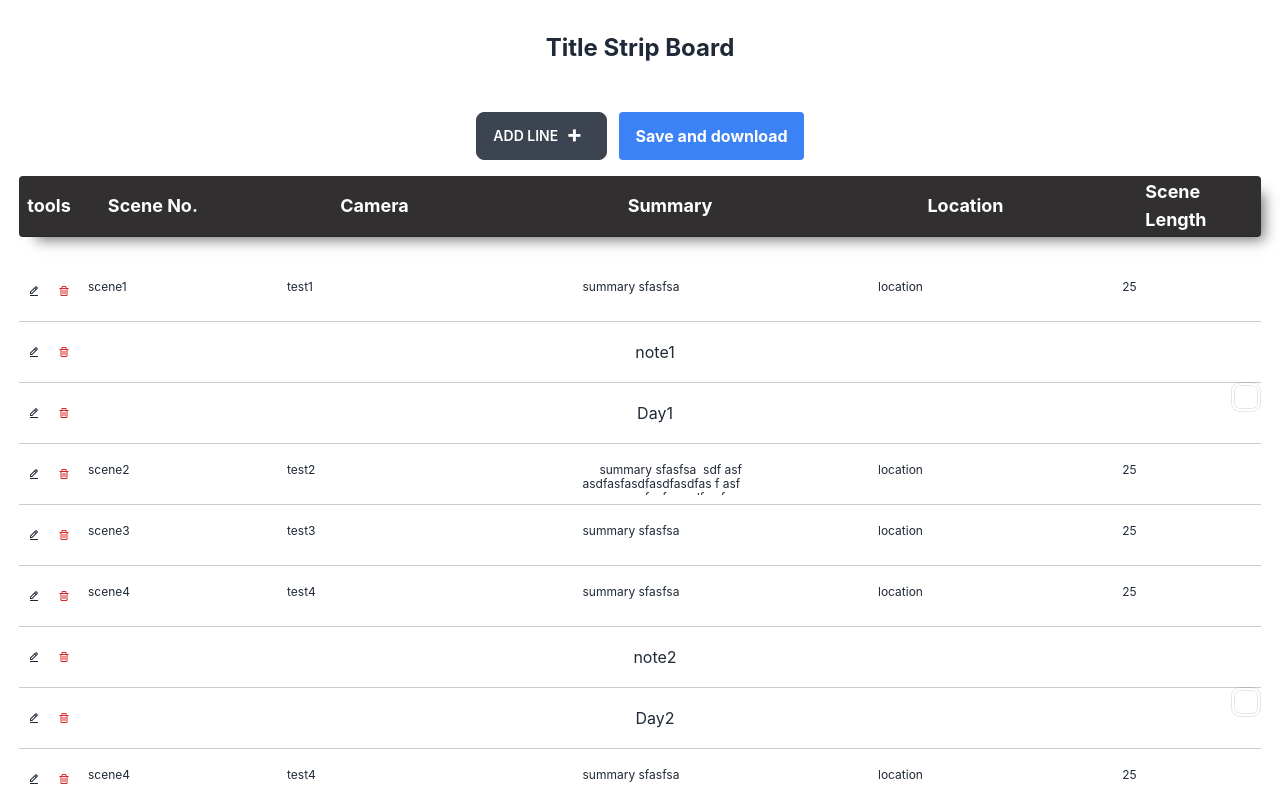
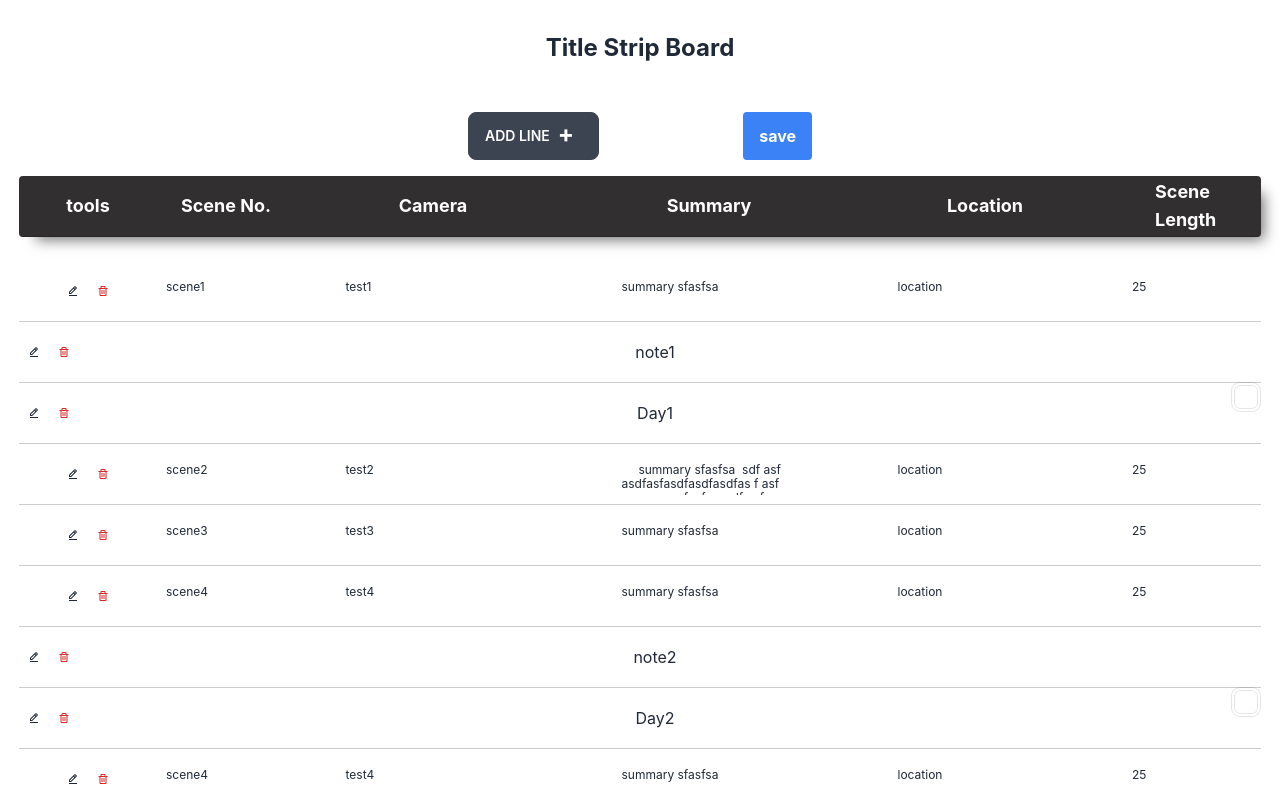
Before and after one commit to abdullah-manafikhi/movie, a Next.js app: page /output in a window 1280 px wide. Shown: the top 800 px of the page. Built offline with nearby package versions, Linux system fonts and the light colour scheme.

Commit message:
fix bugs in and make the code cleaner

```diff
--- a/components/PrintTable.jsx
+++ b/components/PrintTable.jsx
@@ -15,6 +15,11 @@ function PrintTable() {
     // const [activeId, setActiveId] = useState(null);
 
 
+    const handlePrint = () => {
+        if (typeof (window) !== "undefinded") {
+            window.print()
+        }
+    }
     useEffect(() => {
         // initializing global variable "days"
         globalThis.days = {
@@ -47,7 +52,12 @@ function PrintTable() {
         <div className="container m-auto justify-center align-center flex-col">
             <>
                 {/*  <!-- Add a button to trigger the PDF export --> */}
-                <h1 className=' text-2xl font-bold mx-auto w-fit my-8 '>Title Strip Board</h1>
+                <h1 className=' text-2xl font-bold mx-auto w-fit mt-8 '>Title Strip Board</h1>
+               <div className="flex noprintdplay justify-center p-8">
+                <button onClick={handlePrint} className='bg-blue-500 p-2  hover:bg-blue-700 text-white font-bold p-y-2 px-4 rounded ms-3'>
+                    save as PDF
+                </button>
+                </div>
                 <main className='my-container printpage'>
                     <div className='table-grid'>
                         {/* This is the main row where the columns names sits */}
--- a/components/SortableItem.jsx
+++ b/components/SortableItem.jsx
@@ -92,6 +92,24 @@ function SortableItem(props) {
         trgt.style.height = trgt.scrollHeight + "px";
     }
 
+    // const style4 = { height: this.scrollHeight +"px"}
+    // const styleScene = useRef()
+    // const styleCamera = useRef()
+    // const styleLocation = useRef()
+    // const stylePage_length = useRef()
+    const styleSummary = useRef()
+    // const firstInputRef = useRef()
+    // firstInputRef
+    console.log(styleSummary)
+    useEffect(() => {
+        // styleSummary.current.height = styleSummary.current..scrollHeight + "px";
+        // const trgt = d
+        // trgt.style.height = "auto";
+        // trgt.style.height = trgt.scrollHeight + "px";
+
+    }, [])
+
+
 
     // for (let i = 0; i < daysMap.data.length; ++i) {
     //     if (props.index <= daysMap.data[i].index) {
@@ -107,12 +125,10 @@ function SortableItem(props) {
 
     useEffect(() => {
         if (daysMap !== null) {
-            console.log(daysMap.data)
             const LsColors = JSON.parse(localStorage.getItem("colors"))
             let l = -1
             let r = daysMap.data.length - 1
             let mid = 0
-            console.log(props.index)
 
             // =====================================
             // *********** BINARY SEARCH ************
@@ -135,9 +151,6 @@ function SortableItem(props) {
                     backgroundColor: daysMap.colors[daysMap.data[r].id] === "white" ? LsColors[daysMap.data[r].id] : daysMap.colors[daysMap.data[r].id]
                 }
             ))
-
-            console.log(l, r)
-
             if (Object.hasOwn(formData, "day")) {
                 setStyle3(prevState => (
                     {
@@ -172,18 +185,26 @@ function SortableItem(props) {
             return (
                     <div ref={setNodeRef} style={style}  {...attributes} {...listeners}>
                         <div title="Hold to Drag!" style={style3} className={`row-grid-day touch-manipulation z-1 ${cursor} `}>
-                            <span className='w-full noprintdplay m-auto flex justify-evenly'>
-                                <button className='z-50 btn btn-xs btn-ghost' onClick={(e) => onEditClick(e)}>{inputDisabled === true ?  <BiEditAlt/>: <BiCross />}</button>
-                                <label className='z-50 btn btn-xs btn-ghost text-red-600' htmlFor="my-modal-3" onClick={() => console.log("dleete")}>{inputDisabled === true ?  <BiTrash/>: <BiTv />}</label>
-                            </span>
+                        <span className='w-auto noprintdplay m-auto flex justify-evenly'>
+                        {inputDisabled  ?
+                        <>
+                            <button className='z-50 btn btn-xs btn-ghost' onClick={(e) => onEditClick(e)}><BiEditAlt/></button>
+                            <label className='z-50 btn btn-xs btn-ghost text-red-600' htmlFor="my-modal-3" onClick={() => console.log("dleete")}><BiTrash/></label>
+                        </>:
+                        <>
+                            <button className='z-50 btn btn-xs btn-ghost' onClick={(e) => saveIconHundler(e)}>save</button>
+                            <button className='z-50 btn btn-xs btn-ghost' onClick={(e) => cancelIconHundler(e)}>cancel</button>
+                        </>}
+                        </span>
                             <span className='my-auto'>
                                 {formData.day}
                             </span>
                             <PopOver color={daysMap.colors[formData.id]} onChange={onChangeColor} />
                         </div>
                         <div className="w-full flex flex-auto justify-end">
-                            <button className={`${inputDisabled ? "hidden" : ""} btn btn-ghost w-auto`}>submit</button>
-                        </div>
+                        <button onClick={addNewSceneHundler } className={`${inputDisabled ? "hidden" : ""} btn m-3 text-white font-bold bg-blue-500 btn-ghost w-auto`}>add new line</button>
+                        <button onClick={addNewNoteHundler } className={`${inputDisabled ? "hidden" : ""} btn m-3 text-white font-bold bg-blue-500 btn-ghost w-auto`}>add new note</button>
+                    </div>
                         {/* this is the module that will display the delete confirm when clicking on the delete button*/}
                         <input type="checkbox" id="my-modal-3" className="modal-toggle" />
                         <div className="modal">
@@ -204,9 +225,8 @@ function SortableItem(props) {
             return (
                 <div ref={setNodeRef} style={style}  {...attributes} {...listeners}>
                     <div title="Hold to Drag!" style={style3} className={`row-grid-day touch-manipulation z-1 ${cursor}`}>
-                        <span className='w-auto noprintdplay m-auto flex justify-evenly'>
-                        {/* inputDisable ?  *** ENOUGH *** */}
-                        {inputDisabled === true ?
+                    <span className='w-auto noprintdplay m-auto flex justify-evenly'>
+                        {inputDisabled  ?
                         <>
                             <button className='z-50 btn btn-xs btn-ghost' onClick={(e) => onEditClick(e)}><BiEditAlt/></button>
                             <label className='z-50 btn btn-xs btn-ghost text-red-600' htmlFor="my-modal-3" onClick={() => console.log("dleete")}><BiTrash/></label>
@@ -244,9 +264,16 @@ function SortableItem(props) {
             return (
                 <div ref={setNodeRef} style={style}  {...attributes} {...listeners}>
                     <div title="Hold to Drag!" style={style3} className={`row-grid touch-manipulation z-1 ${cursor}`}>
-                        <span className='w-full noprintdplay m-auto flex justify-evenly'>
-                            <button className='z-50 btn btn-xs btn-ghost' onClick={(e) => onEditClick(e)}>{inputDisabled === true ?  <BiEditAlt/>: <BiCross />}</button>
-                            <label className='z-50 btn btn-xs btn-ghost text-red-600' htmlFor="my-modal-3" onClick={() => console.log("dleete")}>{inputDisabled === true ?  <BiTrash/>: <BiTv />}</label>
+                    <span className='w-auto noprintdplay m-auto flex justify-evenly'>
+                        {inputDisabled  ?
+                        <>
+                            <button className='z-50 btn btn-xs btn-ghost' onClick={(e) => onEditClick(e)}><BiEditAlt/></button>
+                            <label className='z-50 btn btn-xs btn-ghost text-red-600' htmlFor="my-modal-3" onClick={() => console.log("dleete")}><BiTrash/></label>
+                        </>:
+                        <>
+                            <button className='z-50 btn btn-xs btn-ghost' onClick={(e) => saveIconHundler(e)}>save</button>
+                            <button className='z-50 btn btn-xs btn-ghost' onClick={(e) => cancelIconHundler(e)}>cancel</button>
+                        </>}
                         </span>
                         <span className='my-auto'>
                             <textarea
@@ -264,6 +291,7 @@ function SortableItem(props) {
                         </span>
                         <span className='my-auto'>
                             <textarea
+                                ref={styleSummary}
                                 onChange={e => onChange(e)}
                                 type="text" placeholder="" defaultValue={formData.summary}
                                 className={`textarea textarea-ghost textarea-xs resize-none w-full max-w-xs scroll ${inputDisabled ? "pointer-events-none" : "pointer-events-auto"}`}
@@ -284,7 +312,8 @@ function SortableItem(props) {
                         </span>
                     </div>
                     <div className="w-full flex flex-auto justify-end">
-                        <button className={`${inputDisabled ? "hidden" : ""} btn btn-ghost w-auto`}>submit</button>
+                        <button onClick={addNewSceneHundler } className={`${inputDisabled ? "hidden" : ""} btn m-3 text-white font-bold bg-blue-500 btn-ghost w-auto`}>add new line</button>
+                        <button onClick={addNewNoteHundler } className={`${inputDisabled ? "hidden" : ""} btn m-3 text-white font-bold bg-blue-500 btn-ghost w-auto`}>add new note</button>
                     </div>
                     {/* this is the module that will display the delete confirm when clicking on the delete button*/}
                     <input type="checkbox" id="my-modal-3" className="modal-toggle" />
--- a/components/Table.jsx
+++ b/components/Table.jsx
@@ -1,4 +1,5 @@
 import { useContext } from 'react';
+import Link from 'next/link'
 import TableContext from './context/TableContext.js';
 import DndUI from './DndUI'
 
@@ -15,7 +16,7 @@ function Table() {
     return (
         <div className={``}>
             {/* <button id="export-btn">Export to PDF</button> */}
-            <div className="noprintdplay mx-auto p-4 flex justify-center">
+            <div className="noprintdplay w-1/2 mx-auto p-4 flex justify-evenly">
                 {!isAdding ? (
                     <button onClick={() => setIsAdding(prevState => !prevState)} className="btn h-fit">
                         Add Line <span className='font-bold text-2xl mx-2 mb-1'>+</span>
@@ -28,8 +29,8 @@ function Table() {
                     )
                 }
                 {!isAdding ? (
-                    <button onClick={handlePrint} className='bg-blue-500 hover:bg-blue-700 text-white font-bold p-y-2 px-4 rounded ms-3'>
-                        Save and download
+                    <button className='bg-blue-500 hover:bg-blue-700 text-white font-bold p-y-2 px-4 rounded ms-3'>
+                        <Link href="/print"> save</Link>
                     </button>) : ""
                 }
             </div>
--- a/styles/globals.css
+++ b/styles/globals.css
@@ -103,7 +103,7 @@ body {
 .row-grid{
   display: grid;
   align-items: center;
-  grid-template-columns: 60px 1fr repeat(3, 2fr) 1fr ;
+  grid-template-columns: 1fr 1fr repeat(3, 2fr) 1fr ;
   /* on edit dont forget to edit the print media  */
   grid-auto-rows: minmax(60px, auto);
   /* gap: 3px; */
@@ -204,20 +204,6 @@ body {
   }
 
 }
-@media print {
-  .row-grid {
-    margin: 0;
-    grid-template-columns:  0 1fr repeat(3, 2fr) 1fr ;
-    align-items: center;
-    /* grid-template-columns: 100px repeat(3, 200px) 100px ; */
-  }
-  .row-grid-day{
-    grid-template-columns:0 1fr  ;
-  }
-  .row-grid{
-    grid-template-areas: unset;
-  }
-}
 
 .printpage  .row-grid{
   padding: 0  0 0 15px ;
@@ -239,3 +225,29 @@ body {
   border-bottom: solid 1px rgba(0, 0, 0, 0.2);
   margin: auto 4px;
 }
+.printpage .noprintdplay {
+  visibility: unset;
+  display: none;
+}
+@media (max-width: 576px){
+  .printpage .row-grid{
+    grid-template-columns: 1fr 1fr 1fr ;
+    grid-template-areas: '. . . ' ' . . . ';
+    /* on edit dont forget to edit the print media  */
+    grid-auto-rows: minmax(60px, auto);
+  }
+}
+@media print {
+  .printpage .row-grid {
+    margin: 0;
+    grid-template-columns:  1fr repeat(3, 2fr) 1fr  0;
+    align-items: center;
+    /* grid-template-columns: 100px repeat(3, 200px) 100px ; */
+  }
+  .printpage .row-grid-day{
+    grid-template-columns:  1fr  ;
+  }
+  .printpage .row-grid{
+    grid-template-areas: unset;
+  }
+}
```
